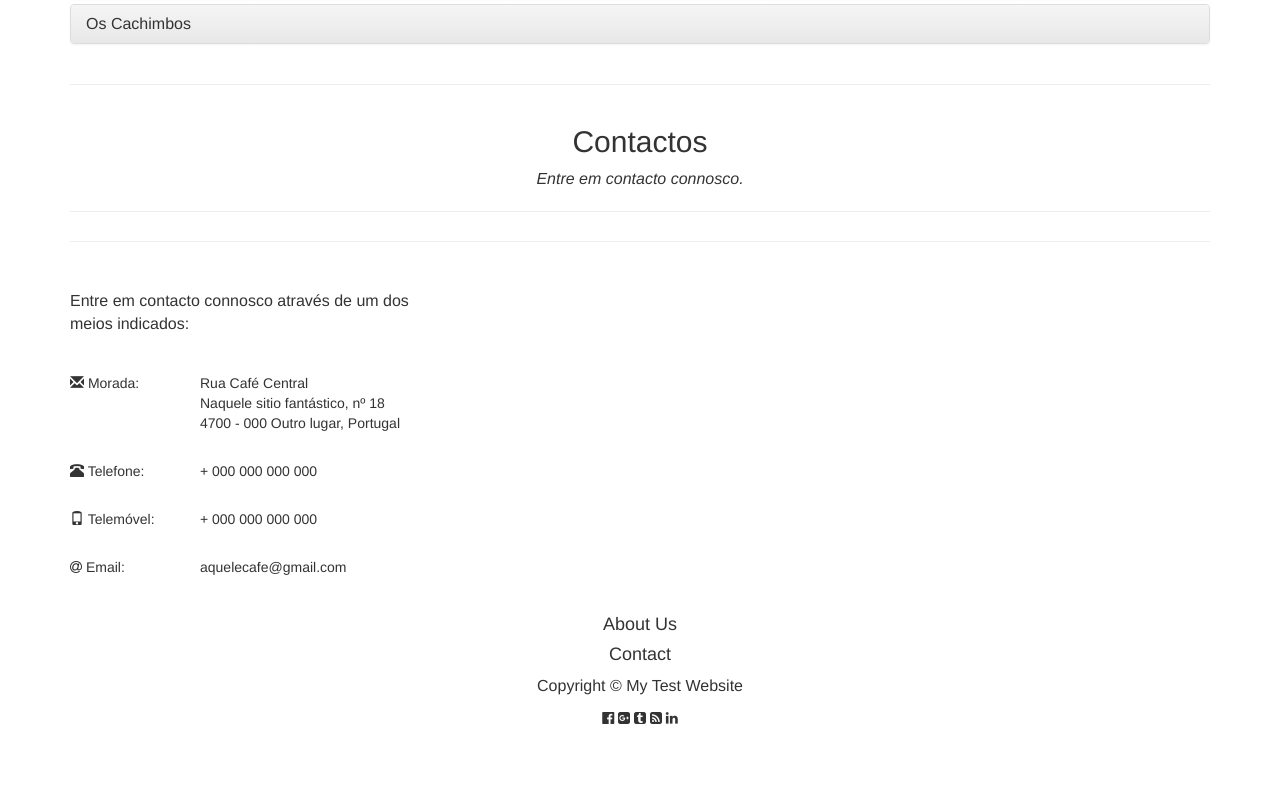
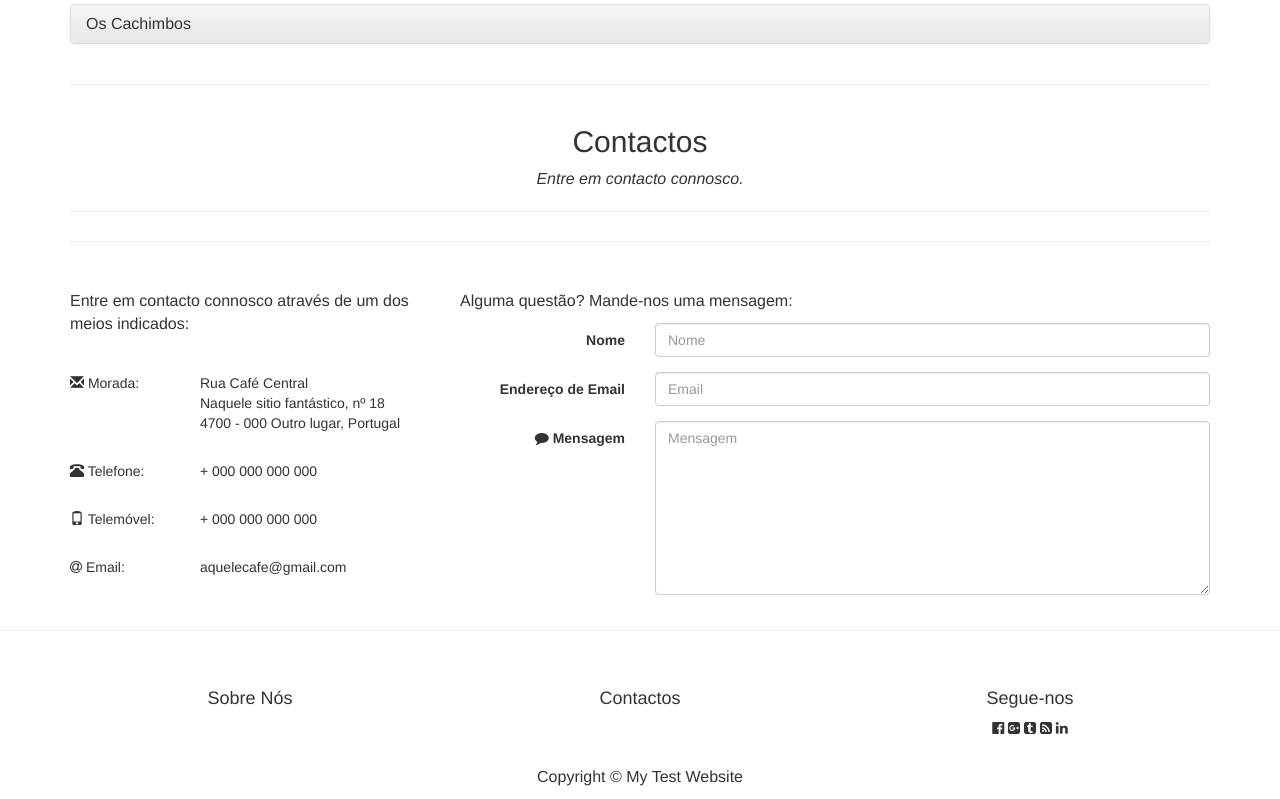
Before and after one commit to IrinaMarques/cafe_sucesso, a plain HTML site: page index.html in a window 1280 px wide. Shown: the part 4345-5144 px from the top of the page. Before the commit the page ends 5073 px from the top, so only its background shows below. Drawn offline with nearby package versions, Linux system fonts and the light colour scheme.

Commit message:
8. Added the Contact form
added a first stage of the footer

```diff
--- a/index.html
+++ b/index.html
@@ -404,7 +404,26 @@
 						</div>
 					</div>
 					<div class='col-lg-8'>
+						<p>Alguma questão? Mande-nos uma mensagem: </p>
 						<form action='#' class='form-horizontal' form='form'>
+							<div class='form-group'>
+								<label for='contact-name' class='col-lg-3 control-label'> Nome</label>
+								<div class='col-lg-9'>
+									<input type="text" class="form-control" id='contact-name' placeholder='Nome'>
+								</div>
+							</div>
+							<div class='form-group'>
+								<label for='contactemail' class='col-lg-3 control-label'> Endereço de Email</label>
+								<div class='col-lg-9'>
+									<input type="email" class="form-control" id='contactemail' placeholder='Email'>
+								</div>
+							</div>
+							<div class='form-group'>
+								<label for='contact-message' class='col-lg-3 control-label'><span class='fa fa-comment'></span> Mensagem</label>
+								<div class='col-lg-9'>
+									<textarea name='contact-message' id='contact-message' class='form-control' cols='30' rows='8' placeholder="Mensagem"></textarea>
+								</div>
+							</div>
 						</form>
 					</div> <!-- end col-lg-8 -->
 				</div>
@@ -413,20 +432,28 @@
 
 
 
-
+	<hr>
 	<footer role='presentation'>
-
 		<div class='container'>
 			<div class='row text-center'>
-			<h4>About Us </h4>
-			<h4>Contact</h4>
-				<div class='col-lg-12'>
-					<p>Copyright &copy; My Test Website</p>
+				<div class='col-lg-4'>
+					<h4>Sobre N&oacute;s </h4>
+				</div>
+				<div class='col-lg-4'>
+					<h4>Contactos</h4>
+				</div>
+				<div class='col-lg-4'>
+					<h4>Segue-nos</h4>
 					<span class='fa fa-facebook-official'></span>
 					<span class='fa fa-google-plus-square'></span>
 					<span class='fa fa-tumblr-square'></span>
 					<span class='fa fa-rss-square'></span>
 					<span class='fa fa-linkedin'></span>
+				</div>
+			</div>
+			<div class='row text-center'>
+				<div class='col-lg-12'>
+					<p>Copyright &copy; My Test Website</p>
 				</div>
 			</div>
 		</div>
```
